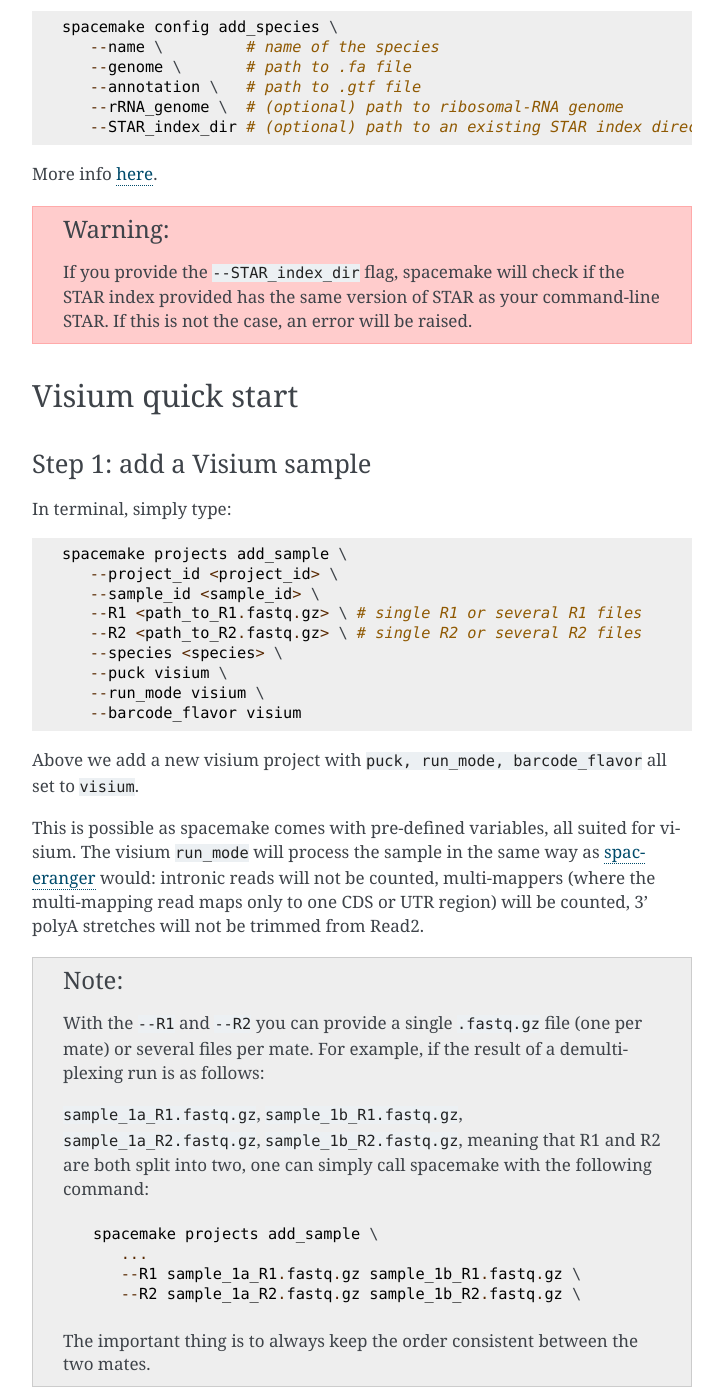
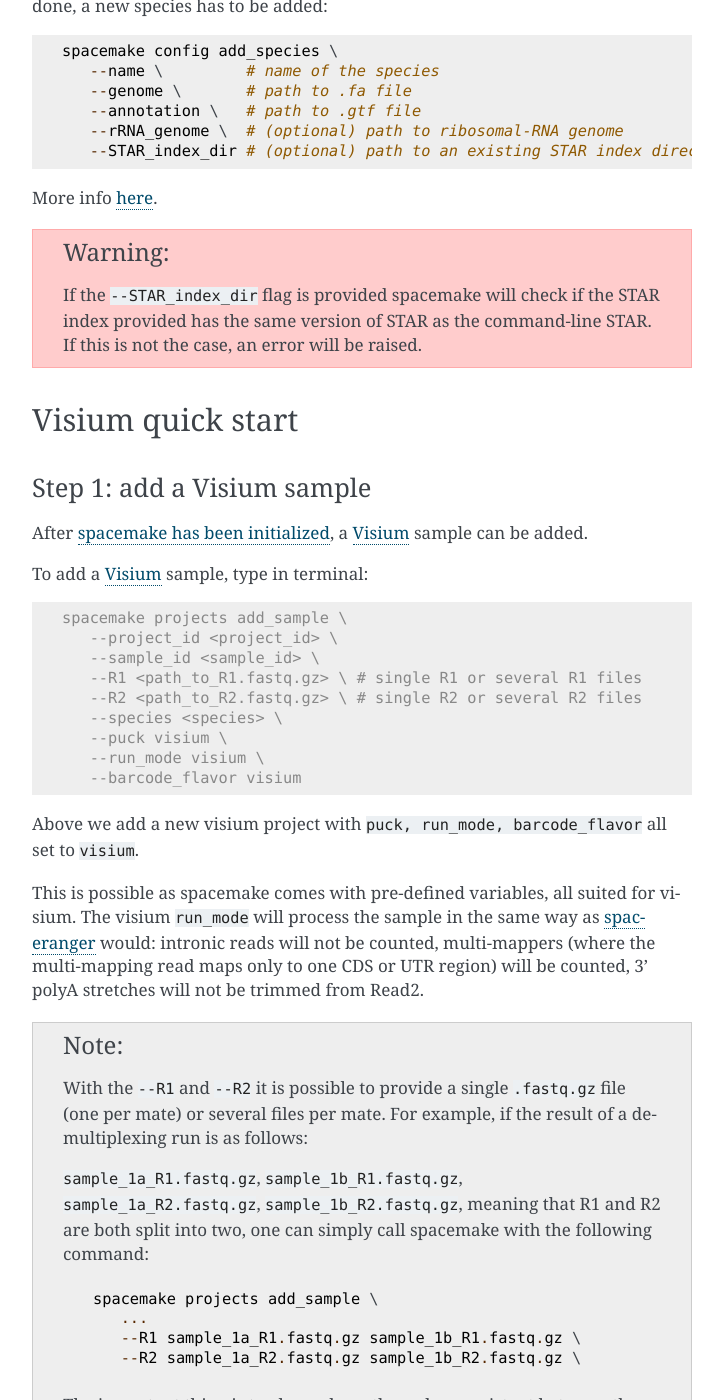
Before and after one commit to rajewsky-lab/spacemake, a Sphinx documentation site: the page built from docs/quick-start/index.rst, in a window 1280 px wide and 1400 px high, scrolled down 1465 px. Shown: the whole window, without its empty margins (388-1111 px from the left). Built offline with Sphinx 7.4.7, drawn with Linux system fonts in a browser that asks for light colours; pages that are not in the unit, such as notebooks, are missing from menus; some of the changed text lies outside the part shown.

```diff
--- /dev/null
+++ b/docs/links.rst
@@ -0,0 +1,5 @@
+
+.. _Seq-scope: https://www.sciencedirect.com/science/article/pii/S0092867421006279
+.. _Visium: https://www.10xgenomics.com/products/spatial-gene-expression
+.. _Slide-seq: https://www.nature.com/articles/s41587-020-0739-1
+.. _Drop-seq: https://mccarrolllab.org/dropseq/
--- a/docs/quick-start/index.rst
+++ b/docs/quick-start/index.rst
@@ -35,8 +37,8 @@ More info :ref:`here <configure-species>`.
 
 .. warning::
 
-    If you provide the ``--STAR_index_dir`` flag, spacemake will check if the STAR
-    index provided has the same version of STAR as your command-line STAR. If this is
+    If the ``--STAR_index_dir`` flag is provided spacemake will check if the STAR
+    index provided has the same version of STAR as the command-line STAR. If this is
     not the case, an error will be raised.
 
 Visium quick start
@@ -45,7 +47,11 @@ Visium quick start
 Step 1: add a Visium sample
 ^^^^^^^^^^^^^^^^^^^^^^^^^^^
 
-In terminal, simply type::
+After :ref:`spacemake has been initialized <initialization>`, a `Visium`_ sample can be added.
+
+To add a `Visium`_ sample, type in terminal:
+
+.. code-block:: console
 
    spacemake projects add_sample \
       --project_id <project_id> \
@@ -65,7 +71,7 @@ sample in the same way as `spaceranger <https://support.10xgenomics.com/spatial-
 
 .. note::
 
-   With the ``--R1`` and ``--R2`` you can provide a single ``.fastq.gz`` file (one per mate) or several files per mate.
+   With the ``--R1`` and ``--R2`` it is possible to provide a single ``.fastq.gz`` file (one per mate) or several files per mate.
    For example, if the result of a demultiplexing run is as follows:
 
    ``sample_1a_R1.fastq.gz``, ``sample_1b_R1.fastq.gz``, ``sample_1a_R2.fastq.gz``, ``sample_1b_R2.fastq.gz``, meaning that
@@ -95,7 +101,11 @@ Slide-seq quick start
 Step 1: add a Slide-seq sample
 ^^^^^^^^^^^^^^^^^^^^^^^^^^^^^^
 
-To add a Slide-seq sample, simply type::
+After :ref:`spacemake has been initialized <initialization>`, a `Slide-seq`_ sample can be added.
+
+To add a `Slide-seq`_ sample, type in terminal:
+
+.. code-block:: console
 
    spacemake projects add_sample \
       --project_id <project_id> \
@@ -108,11 +118,11 @@ To add a Slide-seq sample, simply type::
       --barcode_flavor slide_seq_14bc \
       --puck_barcode_file <path_to_puck_barcode_file>
 
-Above we add a new Slide-seq project with the ``puck, run_mode`` will be set to ``slide_seq``
-which are pre-defined settings for Slide-seq samples.
+Above we add a new `Slide-seq`_ project with the ``puck, run_mode`` will be set to ``slide_seq``
+which are pre-defined settings for `Slide-seq`_ samples.
 
 .. note::
-   For spatial samples other than visium - such as Slide-seq - we need to provide a
+   For spatial samples other than visium - such as `Slide-seq`_ - we need to provide a
    ``puck_barcode_file`` (since each puck has different barcodes, unlike for visium samples).
    This file should be a comma or tab separated, containing column names as first row. Acceptable column names are:
 
@@ -122,7 +132,7 @@ which are pre-defined settings for Slide-seq samples.
 
 In this example ``barcode_flavor`` will be set to ``slide_seq_14bc``,
 a pre-defined ``barcode_flavor`` in spacemake, where the ``cell_barcode`` comes from the first 14nt of Read1, and the ``UMI`` comes from nt 13-22 (remaining 9 nt).
-The other pre-defined ``barcode_flavor`` for Slide-seq is ``slide_seq_15bc``: here ``cell_barcode`` again comes from the first 14nt of Read1, but the ``UMI`` comes from nt 14-22 (remaining 8) of Read1.
+The other pre-defined ``barcode_flavor`` for `Slide-seq`_ is ``slide_seq_15bc``: here ``cell_barcode`` again comes from the first 14nt of Read1, but the ``UMI`` comes from nt 14-22 (remaining 8) of Read1.
 
 To see the values of these predefined variables checkout the :ref:`configuration <Configuration>` docs.
 
@@ -141,8 +151,12 @@ Seq-scope quick start
 Step 1: add a Seq-scope sample
 ^^^^^^^^^^^^^^^^^^^^^^^^^^^^^^
 
-Adding a `Seq-scope <https://www.sciencedirect.com/science/article/pii/S0092867421006279>`_ sample
-is similar to Slide-seq::
+After :ref:`spacemake has been initialized <initialization>`, a `Seq-scope`_ sample can be added.
+
+Adding a `Seq-scope`_ sample
+is similar to Slide-seq:
+
+.. code-block:: console
 
    spacemake projects add_sample \
       --project_id <project_id> \
@@ -160,7 +174,7 @@ Here we used the pre-defined variables for ``puck``, ``barcode_flavor`` and ``ru
 The ``seq_scope`` ``puck`` has 1000 micron width and bead size set to 1 micron.
 
 The ``seq_scope`` ``barcode_flavor`` describes how the ``cell_barcode`` and he ``UMI`` should be extracted.
-As described in the `Seq-scope paper <https://www.sciencedirect.com/science/article/pii/S0092867421006279>`_
+As described in the `Seq-scope`_ paper.
 ``cell_barcode`` comes from nt 1-20 of Read1, and ``UMI`` comes from 1-9nt of Read2.
 
 The ``seq_scope`` ``run_mode`` has its settings as follows:
@@ -209,20 +223,30 @@ To add a scRNA-seq sample, simply type::
       --R1 <path_to_R1.fastq.gz> \ # single R1 or several R1 files
       --R2 <path_to_R2.fastq.gz> \ # single R2 or several R2 files
       --species <species> \
-      --run_mode scRNA_seq
+      --run_mode scRNA_seq \
+      --barcode_flavor default # use other flavors for 10X Chromium
 
 As seen above, we define fewer variables as before: only ``species`` and ``run_mode`` are needed.
 
-Behind the scenes, the ``barcode_flavor`` will be set to ``default``, which by default contains
-the scRNA-seq barcoding strategy (``cell_barcode`` is 1-12nt of Read1, ``UMI`` is 13-20 nt of Read1).
+.. warning::
 
-For 10X samples either the ``sc_10x_v2`` (10X Chromium Single Cell 3' V2)
-or ``visium`` (10X Chromium Single Cell 3' V3, same as visium) should be be used as
-``barcode_flavor``. Both are pre-defined in spacemake.
+    As it can be seen, we set the ``barcode_flavor`` to ``default``, which will use the `Drop-seq`_
+    scRNA-seq barcoding strategy (``cell_barcode`` is 1-12nt of Read1, ``UMI`` is 13-20 nt of Read1).
 
-By setting ``run_mode`` to ``scRNA_seq`` we used the pre-defined ``run_mode`` settings tailored for single-cell experiments: expected number of beads will be 10k, introns will be counted, UMI cutoff will be at 500, multi-mappers will not be counted and polyA and adapter sequences will be trimmed from Read2.
+    For 10X samples either the ``sc_10x_v2`` (10X Chromium Single Cell 3' V2)
+    or ``visium`` (10X Chromium Single Cell 3' V3, same as visium) should be be used as
+    ``barcode_flavor``. Both are pre-defined in spacemake.
 
-Of course, running single-cell samples with other ``run_mode`` settings is also possible.
+    If another barcoding strategy is used, a custom ``barcode_flavor`` has to be defined.
+    :ref:`Here is a complete guide on how to add a custom barcode_flavor <add a new barcode\\_flavor>`.
+
+.. note::
+
+    By setting ``run_mode`` to ``scRNA_seq`` we used the pre-defined ``run_mode`` settings tailored for single-cell experiments: expected number of cells (or beads) will be 10k, introns will be counted, UMI cutoff will be at 500, multi-mappers will not be counted and polyA and adapter sequences will be trimmed from Read2.
+
+    Of course, running single-cell samples with other ``run_mode`` settings is also possible.
+
+    :ref:`Here it can be learned how to add a custom run_mode <add a new run\\_mode>`, tailored to the experimental needs.
 
 To see the values of these predefined variables checkout the :ref:`configuration <Configuration>` docs.
 
--- a/docs/tutorials/index.rst
+++ b/docs/tutorials/index.rst
@@ -4,4 +4,5 @@ Tutorials
 .. toctree::
     he_integration
     manual_he_integration
+    process_single_cell_data
     longreads
```
Also changed, not shown: other parts of docs/quick-start/index.rst (+4 -2 lines), docs/tutorials/process_single_cell_data.rst (added, +157 -0 lines).
